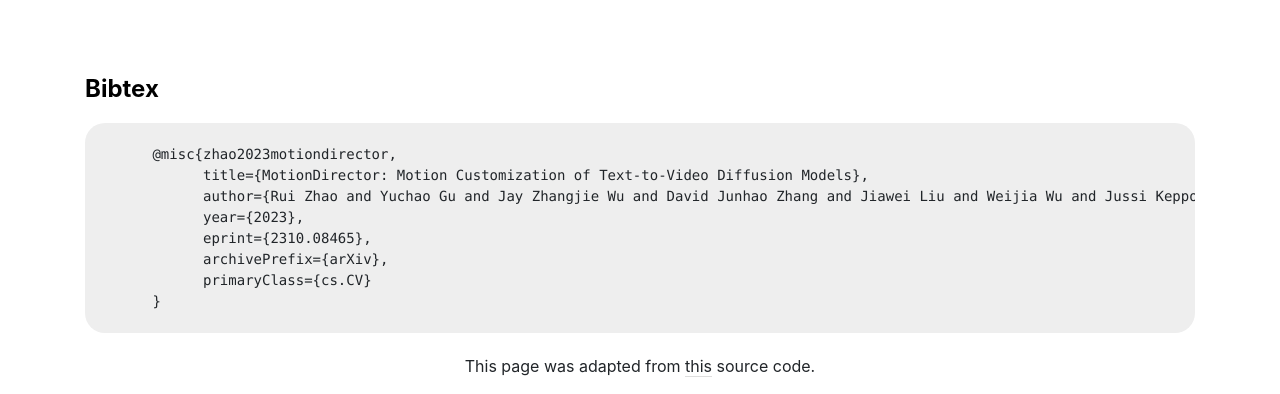
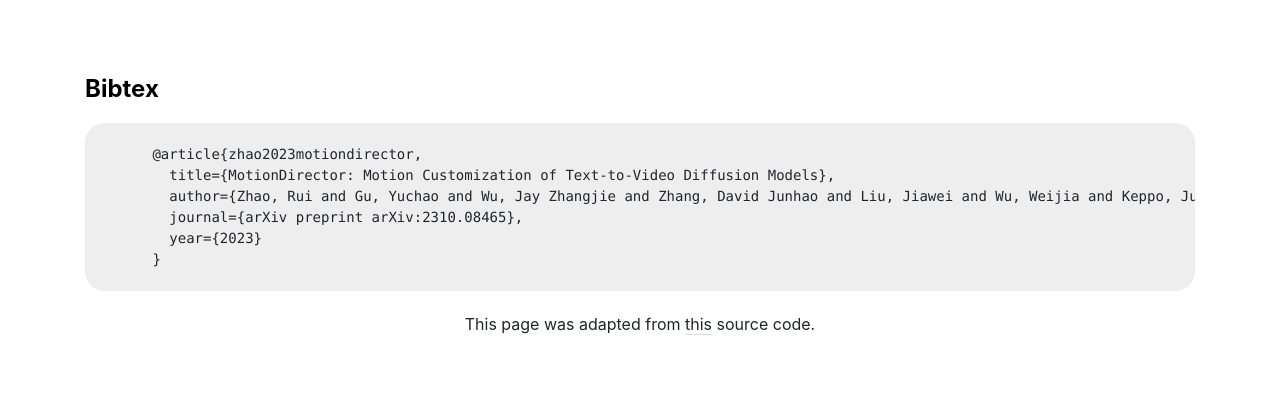
Before and after one commit to showlab/MotionDirector, a plain HTML site: page index.html in a window 1280 px wide. Shown: the part 6047-6441 px from the top of the page. After the commit the page ends 6399 px from the top, so only its background shows below. Drawn offline with nearby package versions, Linux system fonts and the light colour scheme; a web font is replaced by a local one.

Commit message:
update bibtex

```diff
--- a/index.html
+++ b/index.html
@@ -284,13 +284,11 @@
                     border-radius: 20px;
                     ">
 
-        @misc{zhao2023motiondirector,
-              title={MotionDirector: Motion Customization of Text-to-Video Diffusion Models},
-              author={Rui Zhao and Yuchao Gu and Jay Zhangjie Wu and David Junhao Zhang and Jiawei Liu and Weijia Wu and Jussi Keppo and Mike Zheng Shou},
-              year={2023},
-              eprint={2310.08465},
-              archivePrefix={arXiv},
-              primaryClass={cs.CV}
+        @article{zhao2023motiondirector,
+          title={MotionDirector: Motion Customization of Text-to-Video Diffusion Models},
+          author={Zhao, Rui and Gu, Yuchao and Wu, Jay Zhangjie and Zhang, David Junhao and Liu, Jiawei and Wu, Weijia and Keppo, Jussi and Shou, Mike Zheng},
+          journal={arXiv preprint arXiv:2310.08465},
+          year={2023}
         }
 			    </pre>
             </tbody>
```
